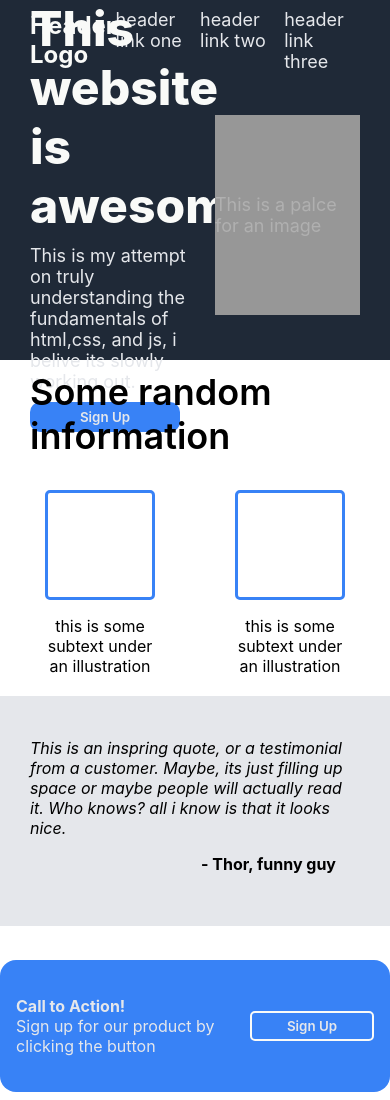
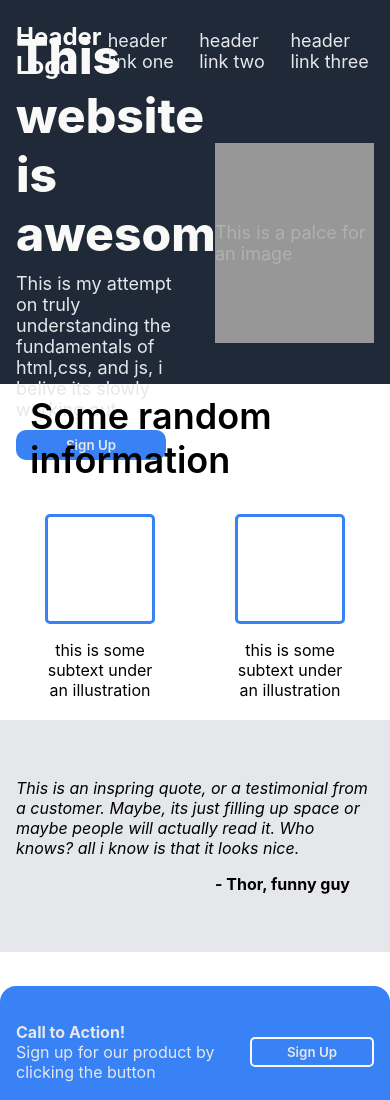
Before and after one commit to AimanFarhanMohdFaruk/Odin-landing-page, a plain HTML site: page index.html in a window 390 px wide. Shown: the top 1100 px of the page. Drawn offline with Linux system fonts and the light colour scheme.

Commit message:
added media quaries to handle padding settings

```diff
--- a/index.html
+++ b/index.html
@@ -9,7 +9,7 @@
 </head>
 <body>
     <div class="main">
-        <div class="header">
+        <div class="header container">
             <p class="header-logo">Header Logo</p>
             <div class="links">
                 <ul class="header-link">header link one</ul>
@@ -18,7 +18,7 @@
             </div>
         </div>
 
-        <div class="hero">
+        <div class="hero container">
             <div class="left">
                 <p class="hero-text">This website is awesome</p>
                 <p class="hero-subtext">This is my attempt on truly understanding the fundamentals of html,css, and js, i belive its slowly working out.</p>
@@ -51,7 +51,7 @@
             </div>
         </div>
 
-        <div class="quote-container">
+        <div class="quote-container container">
             <p>This is an inspring quote, or a testimonial
                 from a customer. Maybe, its just filling up
                 space or maybe people will actually read it.
@@ -61,7 +61,7 @@
         </div>
 
         <footer>
-            <div class="cta-container">
+            <div class="cta-container container">
                 <div class="cta-text">
                     <p class="cta-main-text">Call to Action!</p>
                     <p class="cta-subtext">Sign up for our product by clicking the button</p>
--- a/style.css
+++ b/style.css
@@ -57,7 +57,7 @@ abbr,acronym { border:0;
   height: 70px;
   color: #F9FAF8;
   justify-content: space-between;
-  padding: 5px 30px 5px 30px;
+  padding: 1rem 13em;
   align-items: center;
 }
 
@@ -75,7 +75,7 @@ abbr,acronym { border:0;
 
 .hero {
   display: flex;
-  padding: 10px 30px 20px 30px;
+  padding: 1rem 13em;
   background-color: #1F2937;
   color: #F9FAF8;
   height: 250px;
@@ -158,7 +158,7 @@ abbr,acronym { border:0;
 
 .quote-container {
   display: flex;
-  padding: 10px 30px 20px 30px;
+  padding: 1rem 13em;
   flex-direction: column;
   align-items: center;
   justify-content: center;
@@ -213,3 +213,17 @@ footer {
   color: #E5E7EB;
   font-weight: 600;
 }
+
+@media only screen and (max-width: 992px) {
+  .hero {
+    padding: 1rem 1rem;
+  }
+
+  .header {
+    padding: 1rem 1em;
+  }
+
+  .quote-container {
+    padding: 1rem 1rem;
+  }
+}
```
